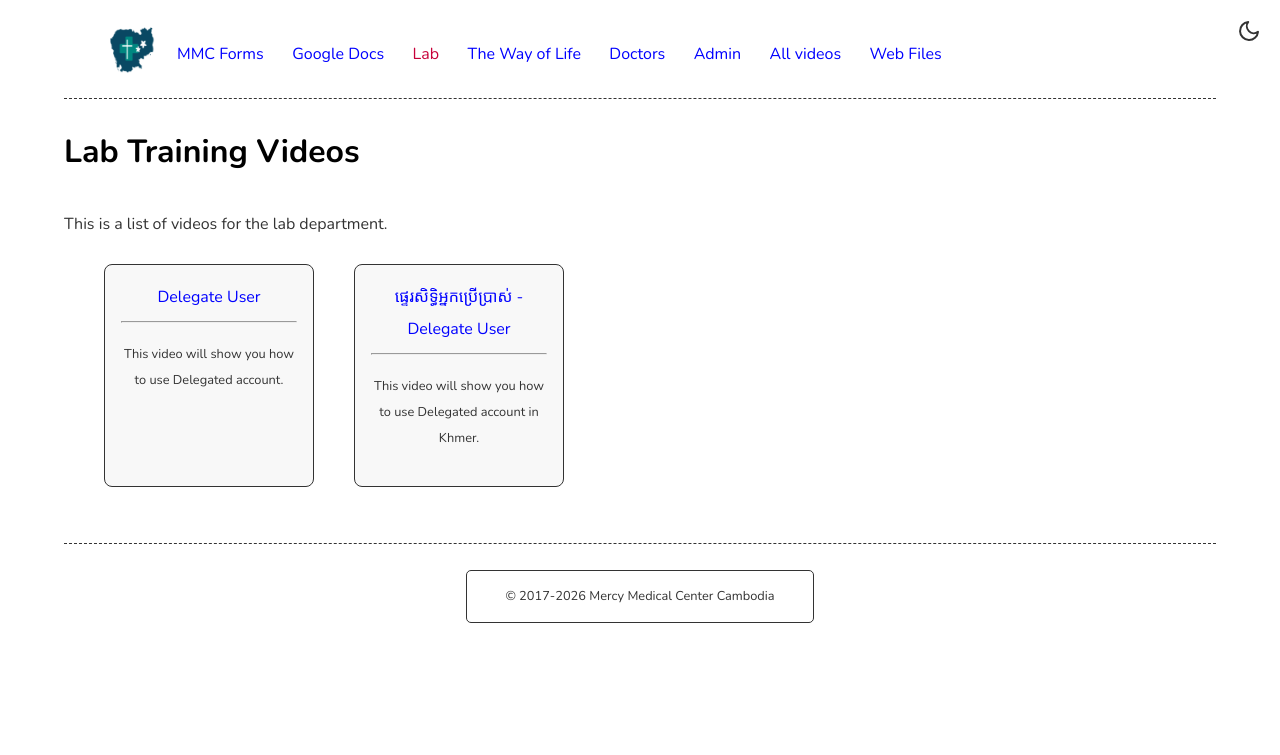
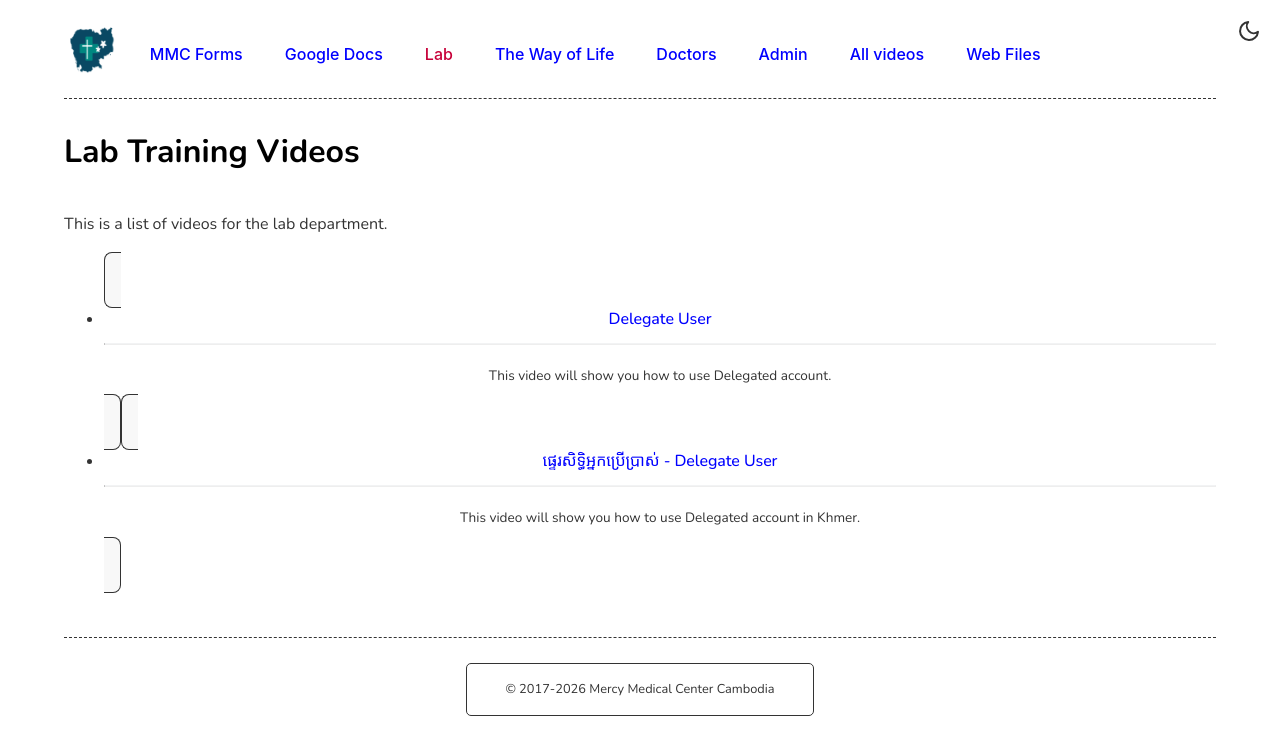
Before and after one commit to yong-lim/mmc-staff, a Jekyll site: the page built from _pages/lab.md, in a window 1280 px wide. Shown: the top 755 px of the page. Built offline with Jekyll 4.4.1, drawn with Linux system fonts in a browser that asks for light colours.

Commit message:
Add css from the live moonwalk theme

```diff
--- a/_sass/list.scss
+++ b/_sass/list.scss
@@ -1,42 +1,48 @@
 ul.horizontal-list {
   display: flex;
-  //justify-content: space-between;
   margin-top: 0em;
+  padding-left: 0;
+  list-style: none;
   flex-wrap: wrap;
+  font-family: var(--font-sans);
+  gap: 0.8em;
 
   li {
-    display:inline;
-    margin-right: 1em;
+    display: inline;
   }
 
   li a {
     text-decoration: none;
-    font-weight: normal;
+    font-weight: 500;
+  }
+
+  li:not(.card) {
+    margin-right: 1em;
   }
 }
 
-ul.cards-list{
-  display: flex;
-  //justify-content: space-between;
-  margin-top: 0em;
-  flex-wrap: wrap;
-  gap: 2.5em;
-  text-decoration: none;
+// ul.cards-list{
+//   display: flex;
+//   //justify-content: space-between;
+//   margin-top: 0em;
+//   flex-wrap: wrap;
+//   gap: 2.5em;
+//   text-decoration: none;
 
-  li {
-    display:inline;
-    /* margin-right: 1em; */
-  }
+//   li {
+//     display:inline;
+//     /* margin-right: 1em; */
+//   }
 
-  li a {
-    text-decoration: none;
-    font-weight: normal;
-  }
-}
+//   li a {
+//     text-decoration: none;
+//     font-weight: normal;
+//   }
+// }
 
-.card:hover {
-  opacity: 0.8;
-}
+// .card:hover {
+//   opacity: 0.8;
+// }
 
 .card {
   padding: 1em;
@@ -54,20 +60,24 @@
   &:hover {
     transform: translateY(-2px);
     box-shadow: 0 4px 16px rgba(0,0,0,0.06);
-    border: 1.5px var(--text) solid;
-    border-color: var(--links);
+    border: 1.5px var(--links) solid;
   }
 
   .header {
     color: var(--links);
+    font-weight: 500;
+    letter-spacing: -0.005em;
   }
 
   .body {
-    font-size: 0.8em;
+    font-size: 0.85em;
+    color: var(--text-secondary);
+    line-height: 1.55;
   }
 
   hr {
     margin: 0.5em 0;
+    border-top: 1px solid var(--border-subtle);
   }
 }
 
```
